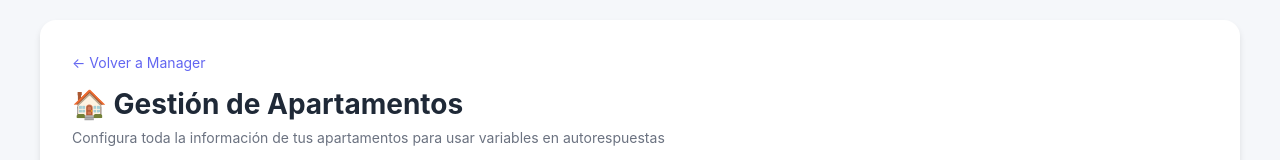
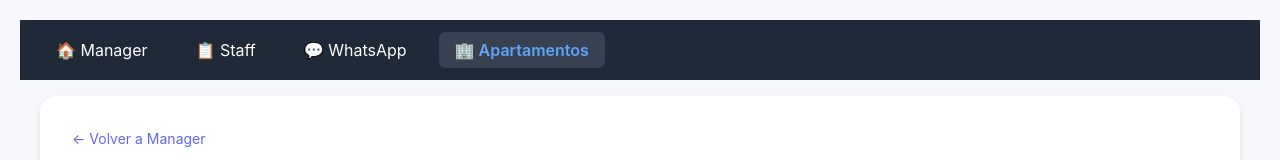
Before and after one commit to demiandreu/app20, a website: page manager-apartment.html in a window 1280 px wide. Shown: the top 160 px of the page. Drawn offline with Linux system fonts and the light colour scheme; no server answers.

Commit message:
Update manager-apartment.html

```diff
--- a/manager-apartment.html
+++ b/manager-apartment.html
@@ -16,6 +16,56 @@
             background: #f5f7fa;
             padding: 20px;
         }
+
+         .nav-menu {
+      background: #1f2937;
+      padding: 12px 20px;
+      margin: 0 0 16px 0;
+      border-radius: 0;
+      display: flex;
+      gap: 16px;
+      flex-wrap: wrap;
+      align-items: center;
+    }
+
+    .nav-links {
+      display: flex;
+      gap: 16px;
+      flex-wrap: wrap;
+    }
+
+    .nav-link {
+      color: #fff;
+      text-decoration: none;
+      padding: 8px 16px;
+      border-radius: 6px;
+      font-weight: 400;
+    }
+
+    .nav-link.active {
+      color: #60a5fa;
+      background: #374151;
+      font-weight: 600;
+    }
+
+    .nav-toggle {
+      display: none;
+      background: transparent;
+      border: none;
+      color: white;
+      font-size: 24px;
+      cursor: pointer;
+    }
+
+    @media (max-width: 768px) {
+      .nav-links {
+        display: none;
+        flex-direction: column;
+        width: 100%;
+      }
+      .nav-links.active { display: flex; }
+      .nav-toggle { display: block; margin-left: auto; }
+    }
 
         .container {
             max-width: 1200px;
@@ -334,6 +384,15 @@
     </style>
 </head>
 <body>
+    <nav class="nav-menu">
+    <button class="nav-toggle" onclick="document.getElementById('navLinks').classList.toggle('active')">☰</button>
+    <div class="nav-links" id="navLinks">
+      <a href="/manager" class="nav-link">🏠 Manager</a>
+      <a href="/staff/checkins" class="nav-link">📋 Staff</a>
+      <a href="/manager/whatsapp" class="nav-link">💬 WhatsApp</a>
+      <a href="/manager/apartment" class="nav-link active">🏢 Apartamentos</a>
+    </div>
+  </nav>
     <div class="container">
         <a href="/manager" class="back-link">← Volver a Manager</a>
 
```
